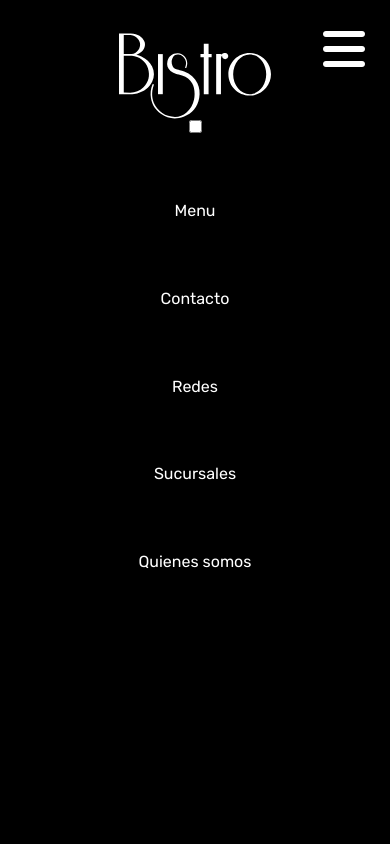
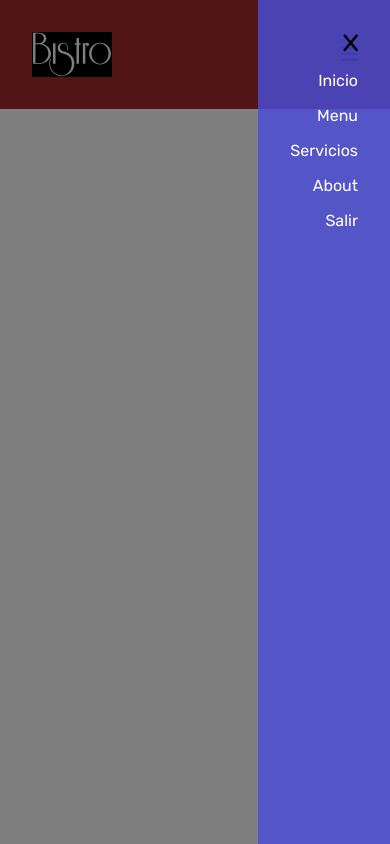
Before and after one commit to Nicoogf/bistrolanding, a plain HTML site: page index.html in a window 390 px wide. Drawn offline with Linux system fonts and the light colour scheme.

Commit message:
Se crea nav

```diff
--- a/index.html
+++ b/index.html
@@ -14,27 +14,24 @@
 
 <body>
 
-    <nav class="nav-container">
 
-        <img src="./Bistro_Logo.svg" alt="logo-bistro" srcset="" class="logo-svg-bistro">
+    <header>
+        <img class="logo" src="./Bistro_Logo.svg" alt="">
+        <button class="abrir-menu" id="abrir"><i class="fa-solid fa-bars"></i></button>
 
-       <input type="checkbox" id="check">
-       <label for="check" class="bar-btn">
-       <i class="fa-solid fa-bars" onclick="" id="button-menu"></i>
-       </label>
+        <nav class="nav visible" id="nav">
 
+            <button class="cerrar-menu" id ="cerrar"> <i class="fa-solid fa-x"></i></button>
 
-        <ul class="ul-navegador">
-            <li class="li-items-nav">Menu</li>
-            <li class="li-items-nav">Contacto</li>
-            <li class="li-items-nav">Redes</li>
-            <li class="li-items-nav">Sucursales</li>
-            <li class="li-items-nav">Quienes somos</li>
-        </ul>
-
-
-    </nav>
-
+            <ul class="nav-list">
+                <li><a href="">Inicio</a></li>
+                <li><a href="">Menu</a></li>
+                <li><a href="">Servicios</a></li>
+                <li><a href="">About</a></li>
+                <li><a href="">Salir</a></li>
+            </ul>
+        </nav>
+    </header>
 
 
     <script src="./pruebas.js"></script>
--- a/pruebas.js
+++ b/pruebas.js
@@ -1,5 +1,12 @@
-const boton = document.querySelector('#button-menu');
+const nav = document.querySelector("#nav") ;
+const abrir = document.querySelector("#abrir") ;
+const cerrar = document.querySelector("#cerrar") ;
 
-boton.addEventListener( "click" , () =>{
-    boton.classList.toggle("click")
+
+abrir.addEventListener("click" , ()=>{
+    nav.classList.add("visible");
 })
+
+cerrar.addEventListener("click" , () =>{
+    nav.classList.remove("visible")
+})
--- a/styles.css
+++ b/styles.css
@@ -1,63 +1,93 @@
 *{
+    padding: 0;
     margin: 0;
-    padding: 0;
     box-sizing: border-box;
-    font-family: 'Rubik', sans-serif;
-    background-color: black;
-    color: white;
     list-style: none;
+    font-family: "rubik";
 }
 
-.logo-svg-bistro{
-    width: 40%;
-    margin-top: 2rem;
-}
-
-.nav-container{
-    display: flex;
-    flex-direction: column;
-    justify-content: center;
-    align-items: center;
-    position: relative;
+.logo{
+    max-width: 5rem;
+    background-color: black;
 }
 
 
-
-.fa-bars{
-    font-size: 3rem;
-    position: absolute;
-    top: 25px;
-    right: 25px;
-    cursor: pointer;
-    transition: .3s all ;
+.nav-list{
+    display: flex;
+    gap: 1rem;
 }
 
-.fa-bars:hover{
-   color: rgb(204, 110, 110);
+header{
+    display: flex;
+    align-items: center;
+    justify-content: space-between;
+    padding: 2rem;
+    background-color: brown;
 }
 
-.click{
-    animation: reducir .2s ease-in-out;
+.nav-list li a{
+    text-decoration: none;
+    color: black;
 }
 
-.ul-navegador{
-    height: 60vh;
-    display: flex;
-    flex-direction: column;
-    justify-content: space-evenly;
-    align-items: center;
+.abrir-menu{
+    display: none;
+}
+
+@media screen and (max-width : 550px){
+
+    .abrir-menu,
+    .cerrar-menu{
+        display: block;
+        border: 0;
+        font-size: 1.2rem;
+        background-color: transparent;
+        cursor: pointer;
+    }
+
+    .abrir-menu{
+
+    }
+
+
+    .nav{
+        display: flex;
+        flex-direction: column;
+        align-items: end;
+        gap: 1rem;
+        position: absolute;
+        top: 0;
+        right: 0;
+        background-color: rgba(67, 69, 194, 0.904);
+        padding: 2rem;
+        bottom: 0;
+        box-shadow: 0 0 0 100vmax rgba(0 , 0 , 0 , 0.5);
+
+        opacity: 0;
+        visibility: hidden;
+        transition: all .5s;
+    }
+
+
+    .nav.visible{
+        opacity: 1;
+        visibility: visible;
+    }
+
+    .nav-list{
+        display: flex;
+        flex-direction: column;
+        align-items: end;
+    }
+
+    .nav-list li a{
+        text-decoration: none;
+        color: white;
+    }
 
 }
 
 
-@keyframes reducir {
-    0%{
-        transform: scale(1);
-    }
-    50%{
-        transform: scale(0.80);
-    }
-    100%{
-        transform: scale(1);
-    }
+@media screen and (max-width : 550px){
+
 }
```
